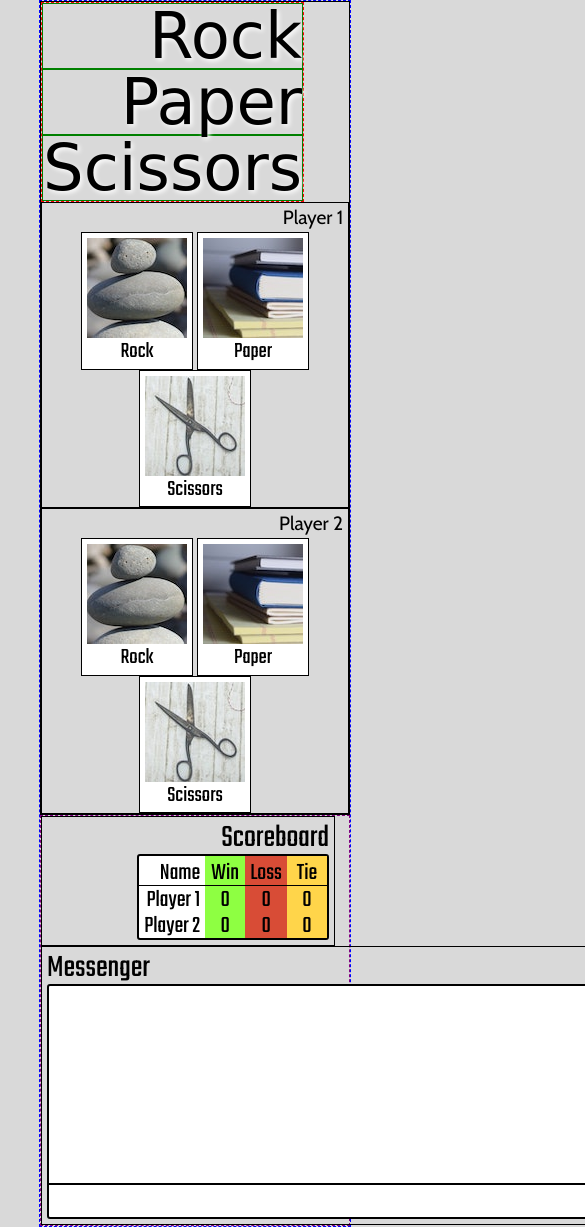
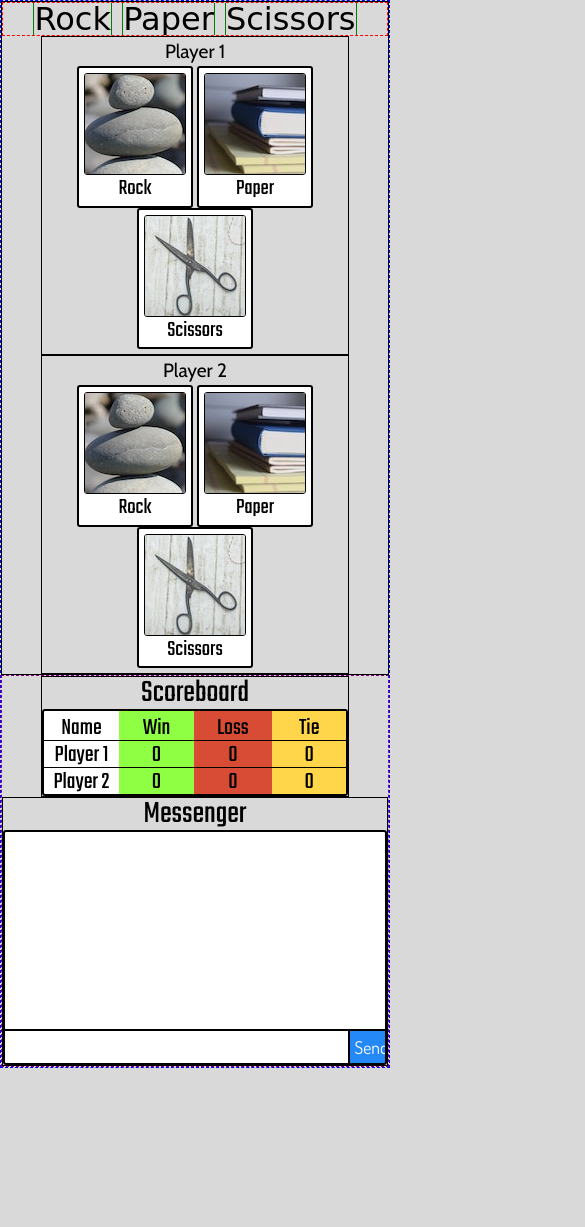
Before and after one commit to hoomanfor/rock-paper-scissors, a plain HTML site: page index.html in a window 390 px wide. Shown: the top 1227 px of the page, 585 px wide, since content can reach past the window. After the commit the page ends 1068 px from the top, so only its background shows below. Drawn offline with nearby package versions, Linux system fonts and the light colour scheme; no server answers; a web font is replaced by a local one.

Commit message:
responsive styling has been applied

```diff
--- a/assets/css/style.css
+++ b/assets/css/style.css
@@ -22,10 +22,12 @@ body {
 header {
     border: 1px dashed red;
     display: inline-block;
-    font-size: 4rem;
+    font-size: 3.9rem;
     font-family: 'Fascinate Inline', cursive;
     text-align: right;
-    text-shadow: 2px 2px 5px white;
+    vertical-align: bottom;
+    /* padding: 5px; */
+    /* text-shadow: 2px 2px 5px white; */
 }
 
 li {
@@ -45,12 +47,12 @@ h3 {
 main {
     border: 1px solid black;
     display: block;
-    text-align: left;
 }
 
 .player-one,
 .player-two {
     border: 1px solid black;
+    padding: 5px;
     display: inline-block;
     text-align: right;
 
@@ -64,7 +66,7 @@ main {
 .player-form {
     font-size: 1.3rem;
     font-family: 'Dosis', sans-serif;
-    padding: 5px 5px 5px 5px;
+    padding: 0 0 5px 0;
 }
 
 .input-container {
@@ -120,12 +122,17 @@ main {
 }
 
 figure {
-    border: 1px solid black;
+    border: 2px solid black;
+    border-radius: 3px;
     background-color: white;
     display: inline-block;
     cursor: pointer;
     margin: 0;
     padding: 5px;
+}
+
+figure:hover {
+    background-color: #478021;
 }
 
 figcaption {
@@ -138,6 +145,11 @@ figcaption {
     text-align: center;
 }
 
+img {
+    border: 1px solid black;
+    border-radius: 3px;
+}
+
 
 section {
     border: 1px dashed purple;
@@ -147,12 +159,12 @@ section {
 
 .scoreboard {
     border: 1px solid black;
-    padding: 5px;
+    /* padding: 5px;  */
     font-size: 2rem;
     display: inline-block;
     text-align: right;
     vertical-align: top;
-    width: 294px;
+    width: 288px;
 }
 
 table {
@@ -172,6 +184,10 @@ th {
 
 td {
     padding: 2px 5px 0px 5px;
+}
+
+tr.middle-row td {
+    border-bottom: 1px solid black;
 }
 
 .win {
@@ -199,9 +215,9 @@ td {
 
 .chat-box {
     border: 1px solid black;
-    padding: 5px;
+    padding: 0 5px 5px 5px;
     display: inline-block;
-    width: 696px;
+    width: 741px;
     font-family: 'Dosis', sans-serif;
 }
 
@@ -223,12 +239,82 @@ td {
     border-bottom: 2px solid black;
     width: 90%;
     text-align: left;
+    padding: 5px;
+}
+
+.message-input:focus {
+    box-shadow: 0 0 5px #1A5991;
+    border-bottom: 2px solid #1A5991;
+    border-left: 2px solid #1A5991;
+    outline: none
 }
 
 #message-submit {
     border-top-right-radius: 0;
     border-bottom: 2px solid black;
     width: 10%;
+    padding: 5px;
+}
+
+@media screen and (max-width: 1295px) {
+    .container {
+        width: 90%;
+    }
+}
+
+@media screen and (max-width: 1152px) {
+    .container {
+        width: 100%;
+        text-align: center;
+    }
+}
+
+@media screen and (max-width: 1036px) {
+    header {
+        display: block;
+        font-size: 2.4rem;
+        font-family: 'Fascinate Inline', cursive;
+        text-align: center;
+        vertical-align: bottom;
+        overflow: auto;
+    }
+    li {
+        display: inline;
+    }
+    .player-one,
+    .player-two {
+        width: 80%;
+        text-align: center;
+    }
+    section {
+        text-align: center;
+    }
+    .scoreboard {
+        display: inline-block;
+        text-align: center;
+        width: 80%;
+        padding: 0;
+        /* text-align: center;  */
+    }
+    table {
+        float: none;
+        text-align: center;
+        width: 100%;
+    }
+    td {
+        width: 25%;
+    }
+    .chat-box {
+        display: inline-block;
+        width: 100%;
+        padding: 0;
+    }
+}
+
+@media screen and (max-width: 640px) {
+    header {
+        font-size: 2rem;
+    }
 }
 
 /* Banner Colors
--- a/assets/javascript/logic.js
+++ b/assets/javascript/logic.js
@@ -224,6 +224,7 @@ database.ref("players").on("value", function(snapshot) {
     $(".message-input").css("opacity", "0.5");
     $("#message-submit").css("opacity", "0.5");
     $("#message-display").css("opacity", "0.5");
+    $("table").css("opacity", "0.5");
     $("#message-display").html("<div class='m-reject'>Who are you, player? Enter your name above to use 'Messenger.'</div>");
     $(document).on("click", "#message-submit", function(event) {
       event.preventDefault();
@@ -289,16 +290,19 @@ database.ref("players").on("value", function(snapshot) {
     if (snapshot.val().one.selection === "rock" && snapshot.val().two.selection === "rock") {
       $(".banner").css("background-color", "#FFD54A");
       $(".banner").css("padding", "5px");
+      $(".banner").css("border", "1px solid #806A25");
       $(".banner").html("Tie! " + snapshot.val().one.name + " selected " + snapshot.val().one.selection + ". " + snapshot.val().two.name + " selected " + snapshot.val().two.selection + ".");
     }
     if (snapshot.val().one.selection === "paper" && snapshot.val().two.selection === "paper") {
       $(".banner").css("background-color", "#FFD54A");
       $(".banner").css("padding", "5px");
+      $(".banner").css("border", "1px solid #806A25");
       $(".banner").html("Tie! " + snapshot.val().one.name + " selected " + snapshot.val().one.selection + ". " + snapshot.val().two.name + " selected " + snapshot.val().two.selection + ".");
     }
     if (snapshot.val().one.selection === "scissors" && snapshot.val().two.selection === "scissors") {
       $(".banner").css("background-color", "#FFD54A");
       $(".banner").css("padding", "5px");
+      $(".banner").css("border", "1px solid #806A25");
       $(".banner").html("Tie! " + snapshot.val().one.name + " selected " + snapshot.val().one.selection + ". " + snapshot.val().two.name + " selected " + snapshot.val().two.selection + ".");
     }
     if (snapshot.val().one.selection === "rock" && snapshot.val().two.selection === "paper") {
@@ -306,6 +310,8 @@ database.ref("players").on("value", function(snapshot) {
       $(".p1-banner").css("padding", "5px");
       $(".p2-banner").css("background-color", "#8EFF42");
       $(".p2-banner").css("padding", "5px");
+      $(".p1-banner").css("border", "1px solid #802D20");
+      $(".p2-banner").css("border", "1px solid #478021");
       $(".p1-banner").html("You Lost! " + snapshot.val().one.name + " selected " + snapshot.val().one.selection + ". " + snapshot.val().two.name + " selected " + snapshot.val().two.selection + ".");
       $(".p2-banner").html("You Won! " + snapshot.val().one.name + " selected " + snapshot.val().one.selection + ". " + snapshot.val().two.name + " selected " + snapshot.val().two.selection + ".");
     }
@@ -314,6 +320,8 @@ database.ref("players").on("value", function(snapshot) {
       $(".p2-banner").css("padding", "5px");
       $(".p1-banner").css("background-color", "#8EFF42");
       $(".p1-banner").css("padding", "5px");
+      $(".p1-banner").css("border", "1px solid #478021");
+      $(".p2-banner").css("border", "1px solid #802D20");
       $(".p1-banner").html("You Won! " + snapshot.val().one.name + " selected " + snapshot.val().one.selection + ". " + snapshot.val().two.name + " selected " + snapshot.val().two.selection + ".");
       $(".p2-banner").html("You Lost! " + snapshot.val().one.name + " selected " + snapshot.val().one.selection + ". " + snapshot.val().two.name + " selected " + snapshot.val().two.selection + ".");
     }
@@ -322,6 +330,8 @@ database.ref("players").on("value", function(snapshot) {
       $(".p2-banner").css("padding", "5px");
       $(".p1-banner").css("background-color", "#8EFF42");
       $(".p1-banner").css("padding", "5px");
+      $(".p1-banner").css("border", "1px solid #478021");
+      $(".p2-banner").css("border", "1px solid #802D20");
       $(".p1-banner").html("You Won! " + snapshot.val().one.name + " selected " + snapshot.val().one.selection + ". " + snapshot.val().two.name + " selected " + snapshot.val().two.selection + ".");
       $(".p2-banner").html("You Lost! " + snapshot.val().one.name + " selected " + snapshot.val().one.selection + ". " + snapshot.val().two.name + " selected " + snapshot.val().two.selection + ".");
     }
@@ -330,6 +340,8 @@ database.ref("players").on("value", function(snapshot) {
       $(".p1-banner").css("padding", "5px");
       $(".p2-banner").css("background-color", "#8EFF42");
       $(".p2-banner").css("padding", "5px");
+      $(".p1-banner").css("border", "1px solid #802D20");
+      $(".p2-banner").css("border", "1px solid #478021");
       $(".p1-banner").html("You Lost! " + snapshot.val().one.name + " selected " + snapshot.val().one.selection + ". " + snapshot.val().two.name + " selected " + snapshot.val().two.selection + ".");
       $(".p2-banner").html("You Won! " + snapshot.val().one.name + " selected " + snapshot.val().one.selection + ". " + snapshot.val().two.name + " selected " + snapshot.val().two.selection + ".");
     }
@@ -338,6 +350,8 @@ database.ref("players").on("value", function(snapshot) {
       $(".p1-banner").css("padding", "5px");
       $(".p2-banner").css("background-color", "#8EFF42");
       $(".p2-banner").css("padding", "5px");
+      $(".p1-banner").css("border", "1px solid #802D20");
+      $(".p2-banner").css("border", "1px solid #478021");
       $(".p1-banner").html("You Lost! " + snapshot.val().one.name + " selected " + snapshot.val().one.selection + ". " + snapshot.val().two.name + " selected " + snapshot.val().two.selection + ".");
       $(".p2-banner").html("You Won! " + snapshot.val().one.name + " selected " + snapshot.val().one.selection + ". " + snapshot.val().two.name + " selected " + snapshot.val().two.selection + ".");
     }
@@ -346,6 +360,8 @@ database.ref("players").on("value", function(snapshot) {
       $(".p2-banner").css("padding", "5px");
       $(".p1-banner").css("background-color", "#8EFF42");
       $(".p1-banner").css("padding", "5px");
+      $(".p1-banner").css("border", "1px solid #478021");
+      $(".p2-banner").css("border", "1px solid #802D20");
       $(".p1-banner").html("You Won! " + snapshot.val().one.name + " selected " + snapshot.val().one.selection + ". " + snapshot.val().two.name + " selected " + snapshot.val().two.selection + ".");
       $(".p2-banner").html("You Lost! " + snapshot.val().one.name + " selected " + snapshot.val().one.selection + ". " + snapshot.val().two.name + " selected " + snapshot.val().two.selection + ".");
     }
@@ -369,6 +385,7 @@ $(document).on("click", "#p1-name-submit", function(event) {
   $(".message-input").css("opacity", "");
   $("#message-submit").css("opacity", "");
   $("#message-display").css("opacity", "");
+  $("table").css("opacity", "");
   event.preventDefault();
   console.log("This Works!");
   var playerOneName = $("[name*='p1-name']").val().trim();
@@ -405,6 +422,7 @@ $(document).on("click", "#p2-name-submit", function(event) {
   $(".message-input").css("opacity", "");
   $("#message-submit").css("opacity", "");
   $("#message-display").css("opacity", "");
+  $("table").css("opacity", "");
   event.preventDefault();
   console.log("This Works!");
   var playerTwoName = $("[name*='p2-name']").val().trim();
--- a/index.html
+++ b/index.html
@@ -89,7 +89,7 @@
               <th class="loss">Loss</th>
               <th class="tie">Tie</th>
             </tr>
-            <tr>
+            <tr class="middle-row">
               <td class="name" id="sb-p1-name">Player 1</td>
               <td class="win" id="p1-win">0</td>
               <td class="loss" id="p1-loss">0</td>
@@ -118,6 +118,7 @@
         </div>
       </section>
 
+
     </div>
 
     <!-- jQuery -->
```
